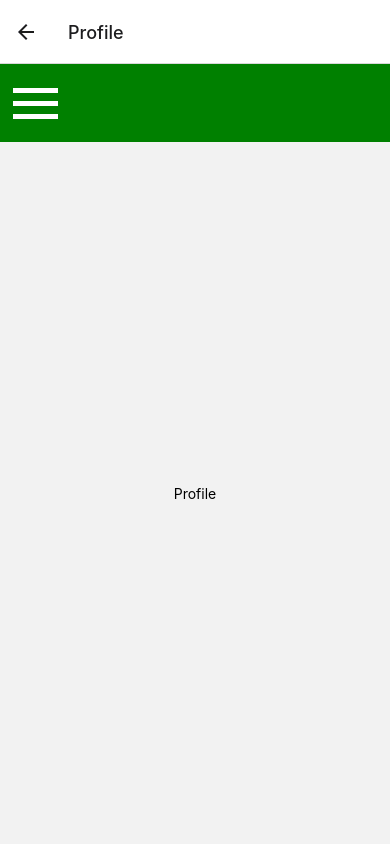
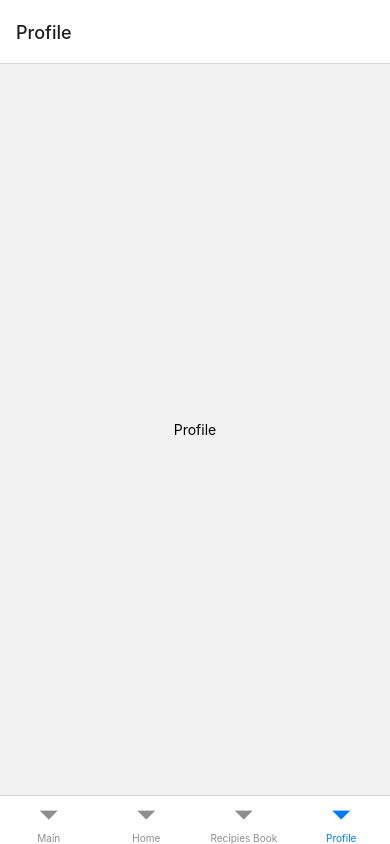
Before and after one commit to Timofey-arch/MobileApp, a React Native app: screen /Profile in a window 390 px wide. Built offline with nearby package versions, Linux system fonts and the light colour scheme.

Commit message:
Изменена навигация на bottom-tabs

```diff
--- a/App.js
+++ b/App.js
@@ -1,22 +1,22 @@
 import { NavigationContainer } from '@react-navigation/native';
-import { createNativeStackNavigator } from '@react-navigation/native-stack';
+import { createBottomTabNavigator } from '@react-navigation/bottom-tabs';
 import Main from './components/Pages/Main';
 import Home from './components/Pages/Home';
 import RecipiesBook from './components/Pages/RecipiesBook';
-import Profile from './components/Pages/Profile'
+import Profile from './components/Pages/Profile';
 
-const Stack = createNativeStackNavigator();
+const Tab = createBottomTabNavigator();
 
 export default function App() {
   return (
     <>
       <NavigationContainer>
-        <Stack.Navigator initialRouteName="Main">
-          <Stack.Screen name="Main" component={Main} />
-          <Stack.Screen name="Home" component={Home} />
-          <Stack.Screen name="Recipies Book" component={RecipiesBook} />
-          <Stack.Screen name='Profile' component={Profile} />
-        </Stack.Navigator>
+        <Tab.Navigator>
+          <Tab.Screen name="Main" component={Main} />
+          <Tab.Screen name="Home" component={Home} />
+          <Tab.Screen name="Recipies Book" component={RecipiesBook} />
+          <Tab.Screen name='Profile' component={Profile} />
+        </Tab.Navigator>
       </NavigationContainer>
     </>
   );
--- a/components/Pages/Home.js
+++ b/components/Pages/Home.js
@@ -1,24 +1,10 @@
 import { View, Text } from "react-native";
-import NavBar from "../NavBar";
-import SideMenu from "../SideMenu";
-import MenuButton from "../MenuButton";
-import { useState } from 'react';
 
-export default function Home({ navigation }){
-    const [sideMenustate, setSideMenuState] = useState(false);
-
+export default function Home(){
     return(
         <>
-            <NavBar>
-                <MenuButton openFunction={() => setSideMenuState(sideMenustate ? false : true)}></MenuButton>
-            </NavBar>
-
-            <SideMenu isOpen={sideMenustate} navigation={navigation}>
-
-            </SideMenu>
-
             <View style={{ flex: 1, alignItems: 'center', justifyContent: 'center' }}>
-                <Text style={{color: "black "}}>Home</Text>
+                <Text>Home</Text>
             </View>
         </>
     );
--- a/components/Pages/Main.js
+++ b/components/Pages/Main.js
@@ -1,24 +1,10 @@
 import { View, Text } from "react-native";
-import NavBar from "../NavBar";
-import SideMenu from "../SideMenu";
-import MenuButton from "../MenuButton";
-import { useState } from 'react';
 
-export default function Main({ navigation }){
-    const [sideMenustate, setSideMenuState] = useState(false);
-
+export default function Main(){
     return(
         <>
-            <NavBar>
-                <MenuButton openFunction={() => setSideMenuState(sideMenustate ? false : true)}></MenuButton>
-            </NavBar>
-
-            <SideMenu isOpen={sideMenustate} navigation={navigation}>
-
-            </SideMenu>
-
             <View style={{ flex: 1, alignItems: 'center', justifyContent: 'center' }}>
-                <Text style={{color: "black "}}>Main</Text>
+                <Text>Main</Text>
             </View>
         </>
     );
--- a/components/Pages/Profile.js
+++ b/components/Pages/Profile.js
@@ -1,24 +1,10 @@
 import { View, Text } from "react-native";
-import NavBar from "../NavBar";
-import SideMenu from "../SideMenu";
-import MenuButton from "../MenuButton";
-import { useState } from 'react';
 
-export default function Home({ navigation }){
-    const [sideMenustate, setSideMenuState] = useState(false);
-
+export default function Home(){
     return(
         <>
-            <NavBar>
-                <MenuButton openFunction={() => setSideMenuState(sideMenustate ? false : true)}></MenuButton>
-            </NavBar>
-
-            <SideMenu isOpen={sideMenustate} navigation={navigation}>
-
-            </SideMenu>
-
             <View style={{ flex: 1, alignItems: 'center', justifyContent: 'center' }}>
-                <Text style={{color: "black "}}>Profile</Text>
+                <Text>Profile</Text>
             </View>
         </>
     );
--- a/components/Pages/RecipiesBook.js
+++ b/components/Pages/RecipiesBook.js
@@ -1,23 +1,10 @@
 import { View, Text } from "react-native";
-import NavBar from "../NavBar";
-import SideMenu from "../SideMenu";
-import MenuButton from "../MenuButton";
-import { useState } from 'react';
 
-export default function RecipiesBook({ navigation }){
-    const [sideMenustate, setSideMenuState] = useState(false);
+export default function RecipiesBook(){
     return(
         <>
-            <NavBar>
-                <MenuButton openFunction={() => setSideMenuState(sideMenustate ? false : true)}></MenuButton>
-            </NavBar>
-
-            <SideMenu isOpen={sideMenustate} navigation={navigation}>
-
-            </SideMenu>
-
             <View style={{ flex: 1, alignItems: 'center', justifyContent: 'center' }}>
-                <Text style={{color: "black "}}>RecipiesBook</Text>
+                <Text>RecipiesBook</Text>
             </View>
         </>
     );
--- a/components/SideMenu.js
+++ b/components/SideMenu.js
@@ -6,26 +6,26 @@ export default function SideMenu(props){
     return(
         <View style={props.isOpen ? styles.sideMenuOpened : styles.sideMenuClosed}>
 
-            <Pressable style={styles.profileButton} onPress={() => props.navigation.navigate('Profile')}>
+            <Pressable style={styles.profileButton} onPress={() => props.navigation.push('Profile')}>
                 <Text style={{color: 'black'}}>Profile</Text>
             </Pressable>
 
             <CommonButton
                 title={"Main"}
                 style={styles.sideMenuButton}
-                onClick={() => props.navigation.navigate('Main')}>
+                onClick={() => props.navigation.push('Main')}>
             </CommonButton>
 
             <CommonButton
                 title={"Home"}
                 style={styles.sideMenuButton}
-                onClick={() => props.navigation.navigate('Home')}>
+                onClick={() => props.navigation.push('Home')}>
             </CommonButton>
 
             <CommonButton
                 title={"Recipies Book"}
                 style={styles.sideMenuButton}
-                onClick={() => props.navigation.navigate('Recipies Book')}>
+                onClick={() => props.navigation.push('Recipies Book')}>
             </CommonButton>
         </View>
     );
--- a/package.json
+++ b/package.json
@@ -10,6 +10,7 @@
     "test": "jest"
   },
   "dependencies": {
+    "@react-navigation/bottom-tabs": "^6.5.7",
     "@react-navigation/native": "^6.1.6",
     "@react-navigation/native-stack": "^6.9.12",
     "firebase": "^9.19.0",
--- a/styles.js
+++ b/styles.js
@@ -17,13 +17,6 @@ export const styles = StyleSheet.create({
     mainContainer: {
         flexDirection: 'column',
         backgroundColor: 'white',
-    },
-
-    backgroundCircles: {
-        borderRadius: 50,
-        width: '50%',
-        height: '50%',
-        backgroundColor: 'red',
     },
 
     partOfMenuButton: {
@@ -108,6 +101,4 @@ export const styles = StyleSheet.create({
         padding: 10,
         marginLeft: 30,
     }
-
-
 });
```
Also changed, not shown: 1 other file (tests, documents, lock files or other folders).
